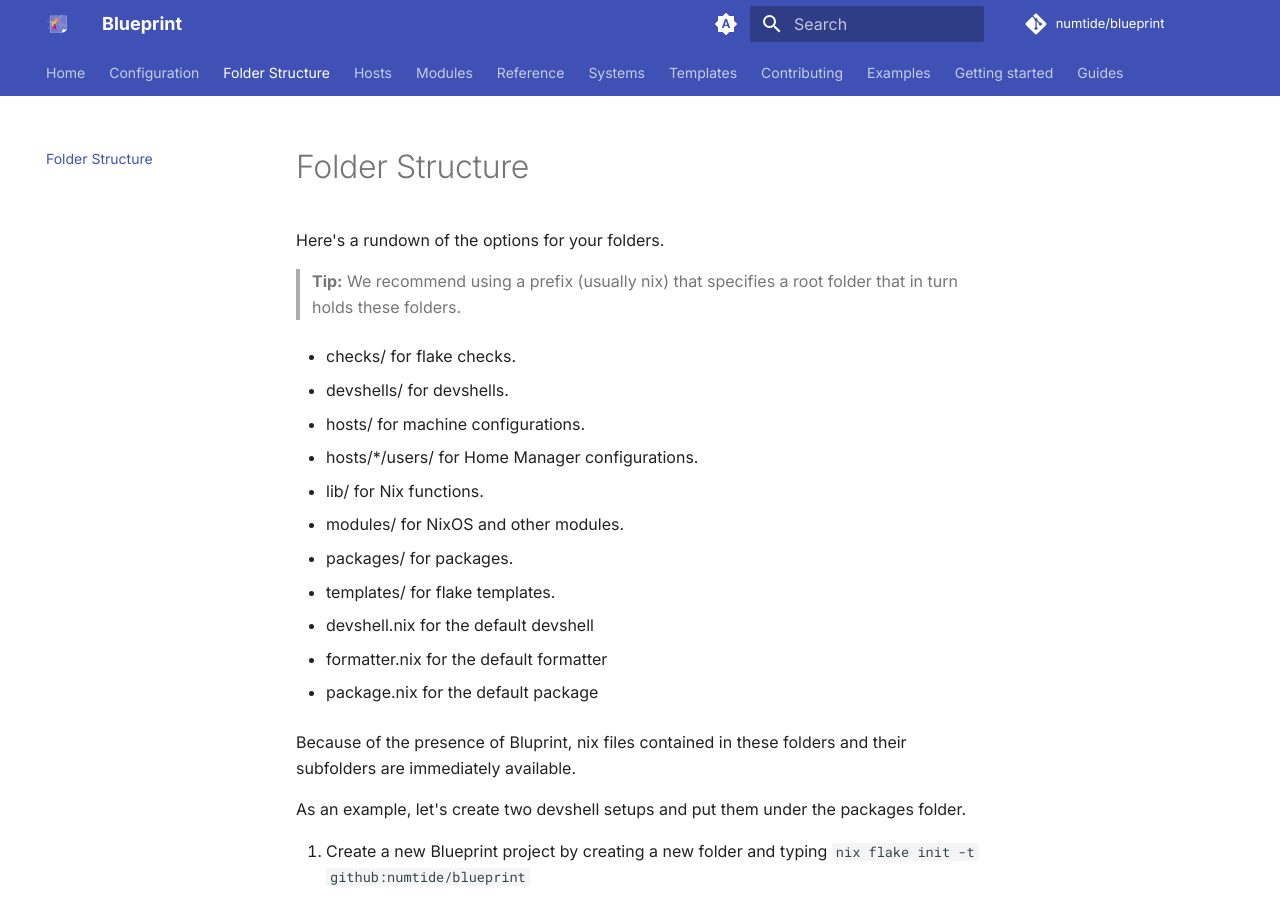
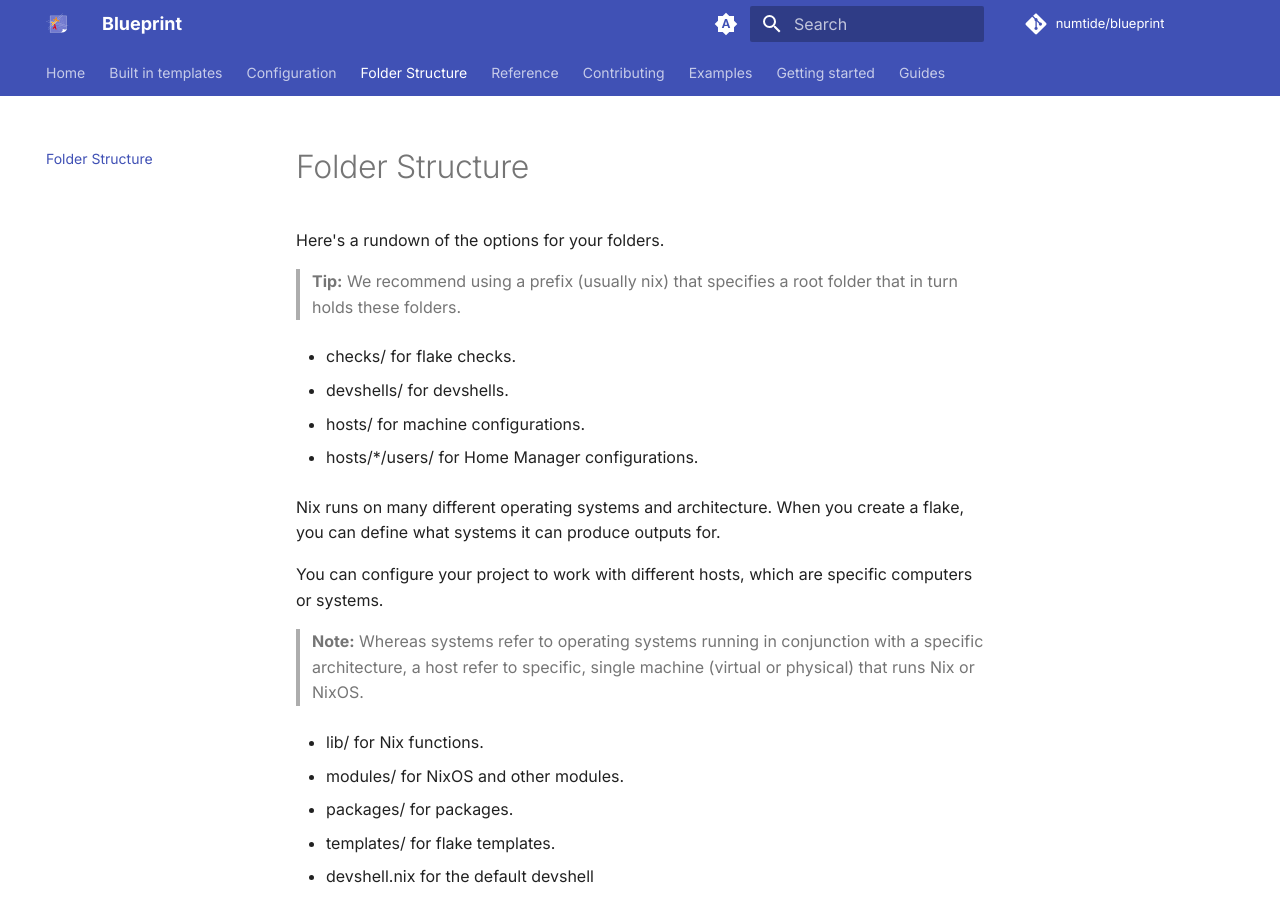
Before and after one commit to numtide/blueprint, an MkDocs documentation site: the page built from docs/content/folder_structure.md, in a window 1280 px wide and 900 px high. Built offline with MkDocs 1.6.1 and Material for MkDocs 9.7.7, drawn with Linux system fonts in a browser that asks for light colours; comment, search, counter and statistics services are not loaded; the version menu is left out.

Commit message:
More move files and rename

```diff
--- a/docs/content/folder_structure.md
+++ b/docs/content/folder_structure.md
@@ -12,6 +12,20 @@ folder that in turn holds these folders.
 * hosts/ for machine configurations.
 
 * hosts/*/users/ for Home Manager configurations.
+
+Nix runs on many different operating systems and architecture. When you create
+a flake, you can define what systems it can produce outputs for.
+
+You can configure your project to work with different hosts, which are specific
+computers or systems.
+
+
+
+> **Note:** Whereas systems refer to operating systems running in conjunction
+with a specific architecture, a host refer to specific, single machine (virtual
+or physical) that runs Nix or NixOS.
+
+
 
 * lib/ for Nix functions.
 
--- a/docs/content/modules.md
+++ /dev/null
@@ -1 +0,0 @@
-# Modules
```
Also changed, not shown: docs/content/hosts.md (deleted, +0 -8 lines), docs/content/systems.md (deleted, +0 -4 lines), docs/content/built_in_templates.md (renamed from docs/content/templates.md).
